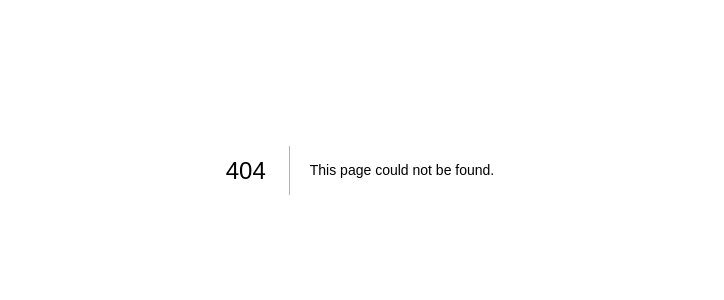
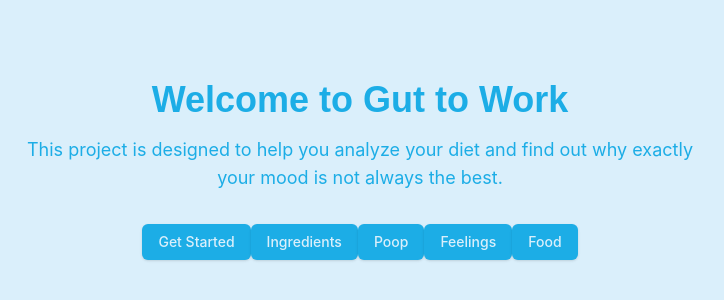
Before and after one commit to bohdan-markiv/GutToWork, a Next.js app in the folder gut-to-work/: page /welcome_page in a window 1280 px wide. Before the commit this address had no page. Shown: the part 246-546 px from the top of the page, without its empty margins (280-1004 px from the left). Built offline with nearby package versions, Linux system fonts and the light colour scheme.

Commit message:
created welcome_page and added const router = useRouter(); so that the back botton actually works

```diff
--- a/gut-to-work/app/poop_table/page.tsx
+++ b/gut-to-work/app/poop_table/page.tsx
@@ -66,6 +66,7 @@ const formSchema = z.object({
 type FormData = z.infer<typeof formSchema>;
 
 export default function DashboardPage() {
+    const router = useRouter();
   const [poop, setPoop] = useState<Poop[]>([]);
   const [selectedPoop, setSelectedPoop] = useState<Poop | null>(null);
   const [open, setOpen] = useState(false);
--- /dev/null
+++ b/gut-to-work/app/welcome_page/page.tsx
@@ -0,0 +1,50 @@
+"use client";
+
+import { useRouter } from "next/navigation";
+import { Button } from "../components/Button";
+
+export default function MainPage() {
+  const router = useRouter();
+
+  return (
+    <div className="min-h-screen flex flex-col items-center justify-center p-8 text-blue-500"  style={{ backgroundColor: 'var(--surface)', color: 'var(--primary)' }}>
+      <h1 className="text-4xl font-bold mb-4">Welcome to Gut to Work</h1>
+      <p className="text-lg text-center max-w-2xl">
+        This project is designed to help you analyze your diet and find out why
+        exactly your mood is not always the best.
+      </p>
+      <div>
+        <Button
+          className="mt-4 hover:!bg-gray-500" // Use hover:!bg-gray-500 if you need to force the override
+          onClick={() => router.push("/choice_table")}
+        >
+          Get Started
+        </Button>
+        <Button
+          className="mt-4 hover:!bg-gray-500" // Use hover:!bg-gray-500 if you need to force the override
+          onClick={() => router.push("/ingredients_table")}
+        >
+          Ingredients
+        </Button>
+        <Button
+          className="mt-4 hover:!bg-gray-500" // Use hover:!bg-gray-500 if you need to force the override
+          onClick={() => router.push("/poop_table")}
+        >
+          Poop
+        </Button>
+        <Button
+          className="mt-4 hover:!bg-gray-500" // Use hover:!bg-gray-500 if you need to force the override
+          onClick={() => router.push("/feelings_table")}
+        >
+          Feelings
+        </Button>
+        <Button
+          className="mt-4 hover:!bg-gray-500" // Use hover:!bg-gray-500 if you need to force the override
+          onClick={() => router.push("/food_table")}
+        >
+          Food
+        </Button>
+      </div>
+    </div>
+  );
+}
```
